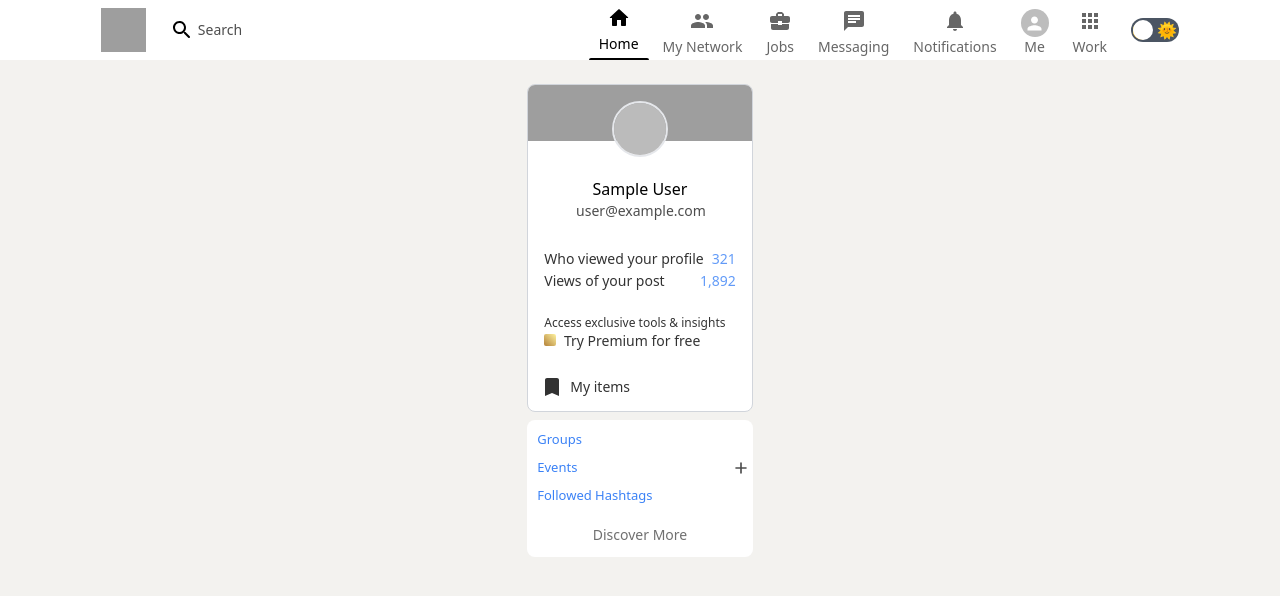
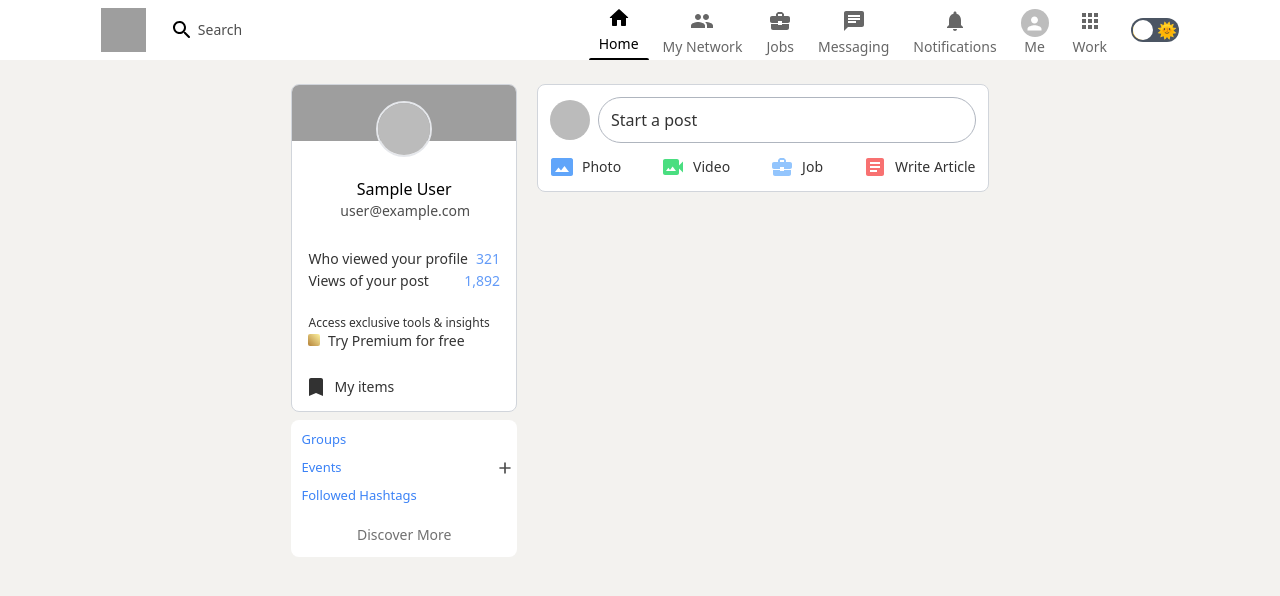
Before and after one commit to Basudev1/linkedin-clone, a Next.js app: page / in a window 1280 px wide. Shown: the top 596 px of the page. Built offline with nearby package versions, Linux system fonts and the light colour scheme; no server answers; sample sign-in values are in the browser's storage; grey boxes are pictures that could not be loaded.

Commit message:
Added Recoil, modal

```diff
--- /dev/null
+++ b/atoms/modalAtom.js
@@ -0,0 +1,11 @@
+import { atom } from "recoil";
+
+export const modalState = atom({
+  key: "modalState",
+  default: false,
+});
+
+export const modalTypeState = atom({
+  key: "modalTypeState",
+  default: "dropIn",
+});
--- /dev/null
+++ b/atoms/postAtom.js
@@ -0,0 +1,16 @@
+import { atom } from "recoil";
+
+export const handlePostState = atom({
+  key: "handlePostState",
+  default: false,
+});
+
+export const getPostState = atom({
+  key: "getPostState",
+  default: {},
+});
+
+export const useSSRPostsState = atom({
+  key: "useSSRPostsState",
+  default: true,
+});
--- /dev/null
+++ b/components/Backdrop.js
@@ -0,0 +1,17 @@
+import { motion } from "framer-motion";
+
+const Backdrop = ({ children, onClick }) => {
+  return (
+    <motion.div
+      onClick={onClick}
+      className="absolute top-0 left-0 h-full w-full overflow-y-scroll bg-black/70 flex items-center justify-center z-50"
+      initial={{ opacity: 0 }}
+      animate={{ opacity: 1 }}
+      exit={{ opacity: 0 }}
+    >
+      {children}
+    </motion.div>
+  );
+};
+
+export default Backdrop;
--- /dev/null
+++ b/components/Feed.js
@@ -0,0 +1,12 @@
+import React from "react";
+import Input from "../components/Input";
+function Feed() {
+  return (
+    <div className="space-y-6 pb-24 max-w-lg">
+      <Input />
+      {/* Posts */}
+    </div>
+  );
+}
+
+export default Feed;
--- /dev/null
+++ b/components/Form.js
@@ -0,0 +1,69 @@
+import { useSession } from "next-auth/react";
+import { useState } from "react";
+import { useRecoilState } from "recoil";
+import { modalState } from "../atoms/modalAtom";
+// import { handlePostState } from "../atoms/postAtom";
+
+function Form() {
+  const [input, setInput] = useState("");
+  const [photoUrl, setPhotoUrl] = useState("");
+  const { data: session } = useSession();
+  const [modalOpen, setModalOpen] = useRecoilState(modalState);
+  //   const [handlePost, setHandlePost] = useRecoilState(handlePostState);
+
+  const uploadPost = async (e) => {
+    e.preventDefault();
+
+    const response = await fetch("/api/posts", {
+      method: "POST",
+      body: JSON.stringify({
+        input: input,
+        photoUrl: photoUrl,
+        username: session.user.name,
+        email: session.user.email,
+        userImg: session.user.image,
+        createdAt: new Date().toString(),
+      }),
+      headers: {
+        "Content-Type": "application/json",
+      },
+    });
+
+    const responseData = await response.json();
+    console.log(responseData);
+
+    setHandlePost(true);
+    setModalOpen(false);
+  };
+
+  return (
+    <form className="flex flex-col relative space-y-2 text-black/80 dark:text-white/75">
+      <textarea
+        rows="4"
+        placeholder="What do you want to talk about?"
+        className="bg-transparent focus:outline-none dark:placeholder-white/75"
+        value={input}
+        onChange={(e) => setInput(e.target.value)}
+      />
+
+      <input
+        type="text"
+        placeholder="Add a photo URL (optional)"
+        className="bg-transparent focus:outline-none truncate max-w-xs md:max-w-sm dark:placeholder-white/75"
+        value={photoUrl}
+        onChange={(e) => setPhotoUrl(e.target.value)}
+      />
+
+      <button
+        className="absolute bottom-0 right-0 font-medium bg-blue-400 hover:bg-blue-500 disabled:text-black/40 disabled:bg-white/75 disabled:cursor-not-allowed text-white rounded-full px-3.5 py-1"
+        type="submit"
+        onClick={uploadPost}
+        disabled={!input.trim() && !photoUrl.trim()}
+      >
+        Post
+      </button>
+    </form>
+  );
+}
+
+export default Form;
--- /dev/null
+++ b/components/Input.js
@@ -0,0 +1,59 @@
+import { Avatar } from "@mui/material";
+import React from "react";
+import { signOut, useSession } from "next-auth/react";
+import { motion } from "framer-motion";
+import PhotoSizeSelectActualIcon from "@mui/icons-material/PhotoSizeSelectActual";
+import VideoCameraBackIcon from "@mui/icons-material/VideoCameraBack";
+import BusinessCenterIcon from "@mui/icons-material/BusinessCenter";
+import ArticleIcon from "@mui/icons-material/Article";
+import { useRecoilState } from "recoil";
+import { modalState, modalTypeState } from "../atoms/modalAtom";
+function Input() {
+  const { data: session } = useSession();
+  const [modalOpen, setModalOpen] = useRecoilState(modalState);
+  const [modalType, setModalType] = useRecoilState(modalTypeState);
+  return (
+    <div className="bg-white dark:bg-[#1d2226] rounded-lg p-3 space-y-3 border border-gray-300 dark:border-none">
+      <div className="flex items-center space-x-2">
+        <Avatar
+          onClick={signOut}
+          src={session?.user?.image}
+          className="!h-10 !w-10 cursor-pointer"
+        />
+        <motion.button
+          whileHover={{ scale: 1.01 }}
+          whileTap={{ scale: 0.99 }}
+          className="rounded-full border border-gray-400 py-2.5 px-3 opacity-80 hover:opacity-100 font-medium w-full text-left"
+          onClick={() => {
+            setModalOpen(true);
+            setModalType("dropIn");
+          }}
+        >
+          Start a post
+        </motion.button>
+      </div>
+      <div className="flex items-center flex-wrap gap-4 justify-center md:gap-x-10">
+        <button className="inputButton group">
+          <PhotoSizeSelectActualIcon className="text-blue-400" />
+          <h4 className="opacity-80 group-hover:opacity-100">Photo</h4>
+        </button>
+        <button className="inputButton group">
+          <VideoCameraBackIcon className="text-green-400" />
+          <h4 className="opacity-80 group-hover:opacity-100">Video</h4>
+        </button>
+        <button className="inputButton group">
+          <BusinessCenterIcon className="text-blue-300" />
+          <h4 className="opacity-80 group-hover:opacity-100">Job</h4>
+        </button>
+        <button className="inputButton group">
+          <ArticleIcon className="text-red-400" />
+          <h4 className="opacity-80 group-hover:opacity-100 whitespace-nowrap">
+            Write Article
+          </h4>
+        </button>
+      </div>
+    </div>
+  );
+}
+
+export default Input;
--- /dev/null
+++ b/components/Modal.js
@@ -0,0 +1,113 @@
+import { motion } from "framer-motion";
+import Backdrop from "./Backdrop";
+import CloseRoundedIcon from "@mui/icons-material/CloseRounded";
+import IconButton from "@mui/material/IconButton";
+import { useSession } from "next-auth/react";
+import { Avatar } from "@mui/material";
+import Form from "./Form";
+import { useRecoilValue } from "recoil";
+import { getPostState } from "../atoms/postAtom";
+// import Post from "./Post";
+
+const dropIn = {
+  hidden: {
+    y: "-100vh",
+    opacity: 0,
+  },
+  visible: {
+    y: "0",
+    opacity: 1,
+    transition: {
+      duration: 0.1,
+      type: "spring",
+      damping: 25,
+      stiffness: 500,
+    },
+  },
+  exit: {
+    y: "100vh",
+    opacity: 0,
+  },
+};
+
+const gifYouUp = {
+  hidden: {
+    opacity: 0,
+    scale: 0,
+  },
+  visible: {
+    opacity: 1,
+    scale: 1,
+    transition: {
+      duration: 0.2,
+      ease: "easeIn",
+    },
+  },
+  exit: {
+    opacity: 0,
+    scale: 0,
+    transition: {
+      duration: 0.15,
+      ease: "easeOut",
+    },
+  },
+};
+
+const Modal = ({ handleClose, type }) => {
+  const { data: session } = useSession();
+  const post = useRecoilValue(getPostState);
+
+  return (
+    <Backdrop onClick={handleClose}>
+      {type === "dropIn" && (
+        <motion.div
+          onClick={(e) => e.stopPropagation()}
+          className="rounded-xl flex flex-col justify-center bg-white dark:bg-[#1D2226] w-full max-w-lg md:-mt-96 mx-6"
+          variants={dropIn}
+          initial="hidden"
+          animate="visible"
+          exit="exit"
+        >
+          <div className="flex items-center justify-between border-b border-white/75 px-4 py-2.5">
+            <h4 className="text-xl">Create a post</h4>
+            <IconButton onClick={handleClose}>
+              <CloseRoundedIcon className="h-7 w-7 dark:text-white/75" />
+            </IconButton>
+          </div>
+
+          <div className="p-4 space-y-2">
+            <div className="flex items-center space-x-2">
+              <Avatar src={session?.user?.image} className="!h-11 !w-11" />
+              <h6>{session?.user?.name}</h6>
+            </div>
+
+            <Form />
+          </div>
+        </motion.div>
+      )}
+
+      {type === "gifYouUp" && (
+        <motion.div
+          onClick={(e) => e.stopPropagation()}
+          className="rounded-l-lg flex bg-[#1D2226] w-full max-w-6xl -mt-[7vh] mx-6"
+          variants={gifYouUp}
+          initial="hidden"
+          animate="visible"
+          exit="exit"
+        >
+          {/* <motion.img
+            alt=""
+            onDoubleClick={handleClose}
+            src={post.photoUrl}
+            className="object-contain max-h-[80vh] w-full max-w-3xl rounded-l-lg"
+          />
+          <div className="w-full md:w-3/5 bg-white dark:bg-[#1D2226] rounded-r-lg">
+            <Post post={post} modalPost />
+          </div> */}
+        </motion.div>
+      )}
+    </Backdrop>
+  );
+};
+
+export default Modal;
--- a/package.json
+++ b/package.json
@@ -19,7 +19,8 @@
     "next-auth": "^4.1.0",
     "next-themes": "^0.0.15",
     "react": "17.0.2",
-    "react-dom": "17.0.2"
+    "react-dom": "17.0.2",
+    "recoil": "^0.5.2"
   },
   "devDependencies": {
     "autoprefixer": "^10.4.2",
--- a/pages/_app.js
+++ b/pages/_app.js
@@ -1,13 +1,16 @@
 import { ThemeProvider } from "next-themes";
 import { SessionProvider } from "next-auth/react";
 import "../styles/globals.css";
+import { RecoilRoot } from "recoil";
 
 function MyApp({ Component, pageProps: { session, ...pageProps } }) {
   return (
     <SessionProvider session={session}>
-      <ThemeProvider attribute="class">
-        <Component {...pageProps} />
-      </ThemeProvider>
+      <RecoilRoot>
+        <ThemeProvider attribute="class">
+          <Component {...pageProps} />
+        </ThemeProvider>
+      </RecoilRoot>
     </SessionProvider>
   );
 }
--- a/pages/index.js
+++ b/pages/index.js
@@ -1,10 +1,17 @@
+import { AnimatePresence } from "framer-motion";
 import Head from "next/head";
 import Image from "next/image";
 import { signOut, getSession, useSession } from "next-auth/react";
 import Header from "../components/Header";
+import { useRecoilState } from "recoil";
+import { modalState, modalTypeState } from "../atoms/modalAtom";
 import Sidebar from "../components/Sidebar";
 import { useRouter } from "next/router";
+import Feed from "../components/Feed";
+import Modal from "../components/Modal";
 export default function Home() {
+  const [modalOpen, setModalOpen] = useRecoilState(modalState);
+  const [modalType, setModalType] = useRecoilState(modalTypeState);
   const router = useRouter();
   const { status } = useSession({
     required: true,
@@ -28,9 +35,14 @@
       <main className="flex justify-center gap-x-5 px-4 sm:px-12">
         <div className="flex flex-col md:flex-row gap-5">
           <Sidebar />
-          {/* Feed */}
+          <Feed />
         </div>
         {/* Widgets */}
+        <AnimatePresence>
+          {modalOpen && (
+            <Modal handleClose={() => setModalOpen(false)} type={modalType} />
+          )}
+        </AnimatePresence>
       </main>
     </div>
   );
--- a/styles/globals.css
+++ b/styles/globals.css
@@ -19,4 +19,7 @@
   .sidebarLink {
     @apply text-[13px] font-medium text-blue-500 hover:underline cursor-pointer px-2.5;
   }
+  .inputButton {
+    @apply flex items-center space-x-2 font-medium cursor-pointer text-sm;
+  }
 }
```
Also changed, not shown: 1 other file (tests, documents, lock files or other folders).
